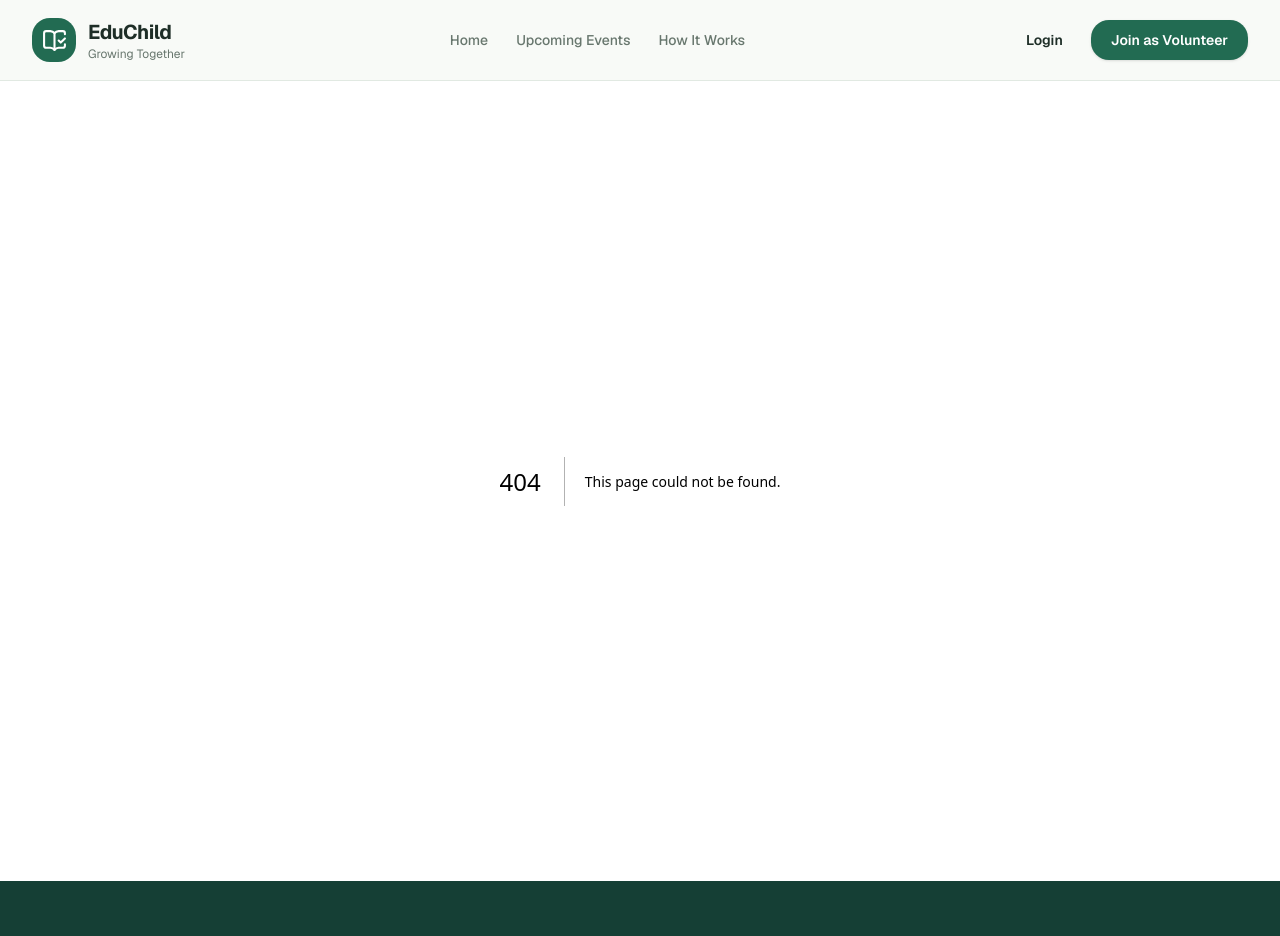
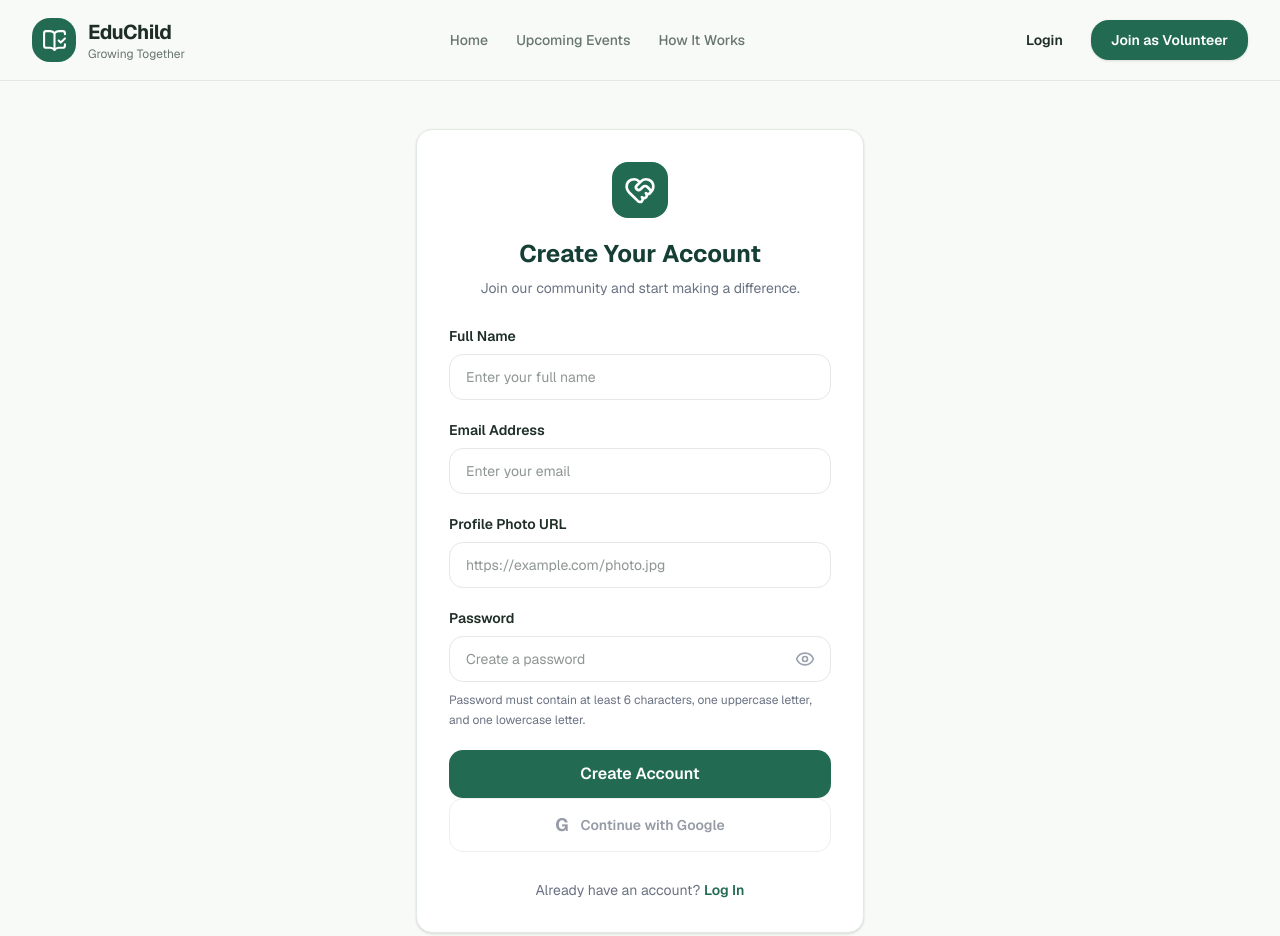
Before and after one commit to toufique39/educhild, a Next.js app: page /register in a window 1280 px wide. Before the commit this address had no page. Shown: the top 936 px of the page. Built offline with nearby package versions, Linux system fonts and the light colour scheme.

Commit message:
completed the  join as a volentier

```diff
--- /dev/null
+++ b/src/app/register/page.tsx
@@ -0,0 +1,173 @@
+
+"use client";
+
+import { useState } from "react";
+import Link from "next/link";
+import {
+  Eye,
+  EyeOff,
+  HeartHandshake,
+  UserRound,
+} from "lucide-react";
+
+export default function RegisterPage() {
+  const [showPassword, setShowPassword] = useState(false);
+
+  return (
+    <main className="flex min-h-screen items-center justify-center bg-[#F8FAF7] px-4 py-12">
+      <div className="w-full max-w-md">
+        <div className="rounded-2xl border border-border bg-white p-6 shadow-sm sm:p-8">
+          {/* Header */}
+          <div className="mb-7 text-center">
+            <div className="mx-auto flex h-14 w-14 items-center justify-center rounded-2xl bg-[#226B52] text-white">
+              <HeartHandshake className="h-8 w-8" />
+            </div>
+
+            <h1 className="mt-5 text-2xl font-bold text-[#153F35]">
+              Create Your Account
+            </h1>
+
+            <p className="mt-2 text-sm text-gray-500">
+              Join our community and start making a difference.
+            </p>
+          </div>
+
+          {/* Registration Form UI */}
+          <form className="space-y-5">
+            {/* Name */}
+            <div>
+              <label
+                htmlFor="name"
+                className="mb-2 block text-sm font-semibold text-[#1E2E27]"
+              >
+                Full Name
+              </label>
+
+              <input
+                id="name"
+                name="name"
+                type="text"
+                placeholder="Enter your full name"
+                autoComplete="name"
+                required
+                className="w-full rounded-lg border border-gray-200 px-4 py-3 text-sm outline-none transition focus:border-[#226B52] focus:ring-2 focus:ring-[#226B52]/10"
+              />
+            </div>
+
+            {/* Email */}
+            <div>
+              <label
+                htmlFor="email"
+                className="mb-2 block text-sm font-semibold text-[#1E2E27]"
+              >
+                Email Address
+              </label>
+
+              <input
+                id="email"
+                name="email"
+                type="email"
+                placeholder="Enter your email"
+                autoComplete="email"
+                required
+                className="w-full rounded-lg border border-gray-200 px-4 py-3 text-sm outline-none transition focus:border-[#226B52] focus:ring-2 focus:ring-[#226B52]/10"
+              />
+            </div>
+
+            {/* Photo URL */}
+            <div>
+              <label
+                htmlFor="photoURL"
+                className="mb-2 block text-sm font-semibold text-[#1E2E27]"
+              >
+                Profile Photo URL
+              </label>
+
+              <input
+                id="photoURL"
+                name="photoURL"
+                type="url"
+                placeholder="https://example.com/photo.jpg"
+                required
+                className="w-full rounded-lg border border-gray-200 px-4 py-3 text-sm outline-none transition focus:border-[#226B52] focus:ring-2 focus:ring-[#226B52]/10"
+              />
+            </div>
+
+            {/* Password */}
+            <div>
+              <label
+                htmlFor="password"
+                className="mb-2 block text-sm font-semibold text-[#1E2E27]"
+              >
+                Password
+              </label>
+
+              <div className="relative">
+                <input
+                  id="password"
+                  name="password"
+                  type={showPassword ? "text" : "password"}
+                  placeholder="Create a password"
+                  autoComplete="new-password"
+                  minLength={6}
+                  required
+                  className="w-full rounded-lg border border-gray-200 px-4 py-3 pr-12 text-sm outline-none transition focus:border-[#226B52] focus:ring-2 focus:ring-[#226B52]/10"
+                />
+
+                <button
+                  type="button"
+                  onClick={() => setShowPassword(!showPassword)}
+                  aria-label={showPassword ? "Hide password" : "Show password"}
+                  className="absolute right-4 top-1/2 -translate-y-1/2 text-gray-400 hover:text-[#226B52]"
+                >
+                  {showPassword ? (
+                    <EyeOff className="h-5 w-5" />
+                  ) : (
+                    <Eye className="h-5 w-5" />
+                  )}
+                </button>
+              </div>
+
+              <p className="mt-2 text-xs leading-5 text-gray-500">
+                Password must contain at least 6 characters, one uppercase
+                letter, and one lowercase letter.
+              </p>
+            </div>
+
+            {/* Register Button */}
+            <button
+              type="button"
+              className="w-full rounded-lg bg-[#226B52] px-4 py-3 font-semibold text-white transition hover:bg-[#153F35]"
+            >
+              Create Account
+            </button>
+
+          </form>
+ {/* Google Login UI */}
+          <button
+            type="button"
+            disabled
+            className="flex w-full cursor-not-allowed items-center justify-center gap-3 rounded-lg border border-gray-200 px-4 py-3 text-sm font-semibold text-gray-500 opacity-70"
+          >
+            <span className="text-lg font-bold">G</span>
+            Continue with Google
+          </button>
+          {/* Login Link */}
+          <p className="mt-7 text-center text-sm text-gray-500">
+            Already have an account?{" "}
+            <Link
+              href="/login"
+              className="font-semibold text-[#226B52] hover:text-[#153F35]"
+            >
+              Log In
+            </Link>
+          </p>
+        </div>
+
+        <p className="mt-6 text-center text-xs text-gray-400">
+          Together, we can create a better future for every child.
+        </p>
+      </div>
+    </main>
+  );
+}
```
